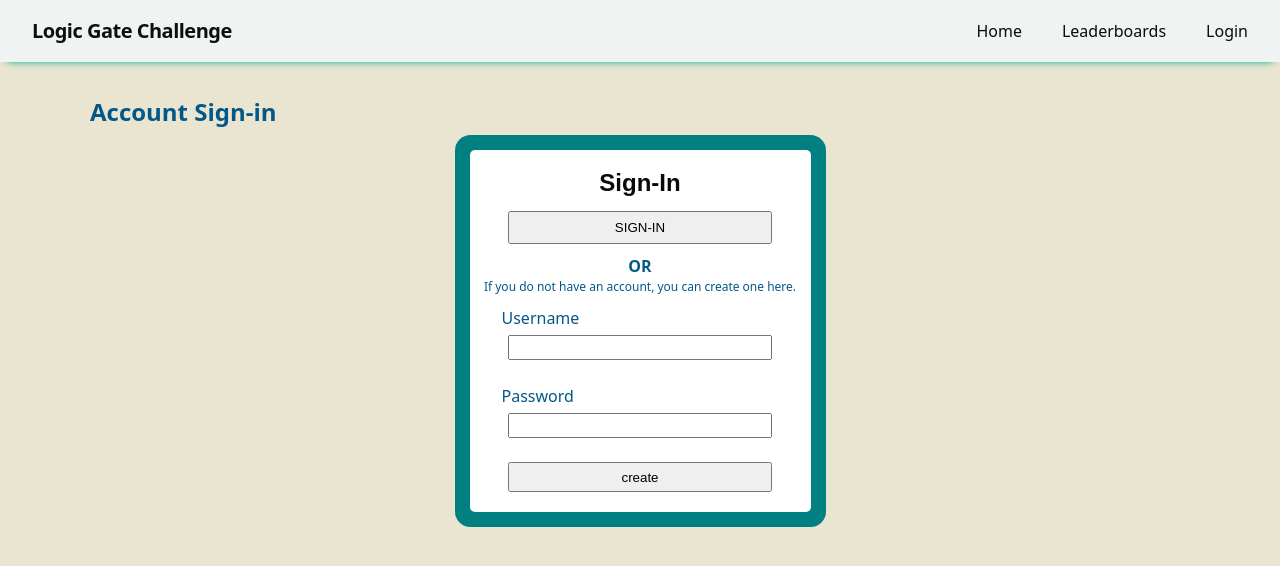
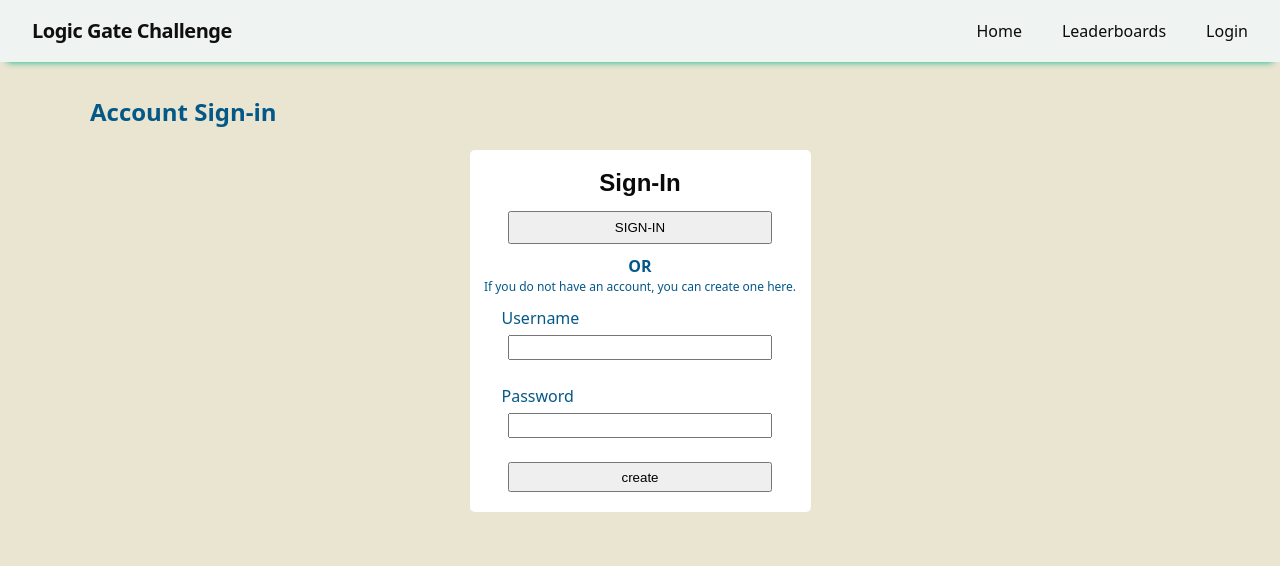
Before and after one commit to amcpc4k-maker/Logic-Gate-Simulator, a React (Vite) app: page /login in a window 1280 px wide. Shown: the top 566 px of the page. Built offline with nearby package versions, Linux system fonts and the light colour scheme.

Commit message:
Remove box-shadow from main container
Removed box-shadow from the main container style.

```diff
--- a/frontend/src/stylesheets/app.css
+++ b/frontend/src/stylesheets/app.css
@@ -419,7 +419,6 @@ body {
   margin-top: 20px;
   background-color: white;
   border-radius: 5px;
-  box-shadow: 0px 0px 0px 15px teal;
 }
 
 
```
